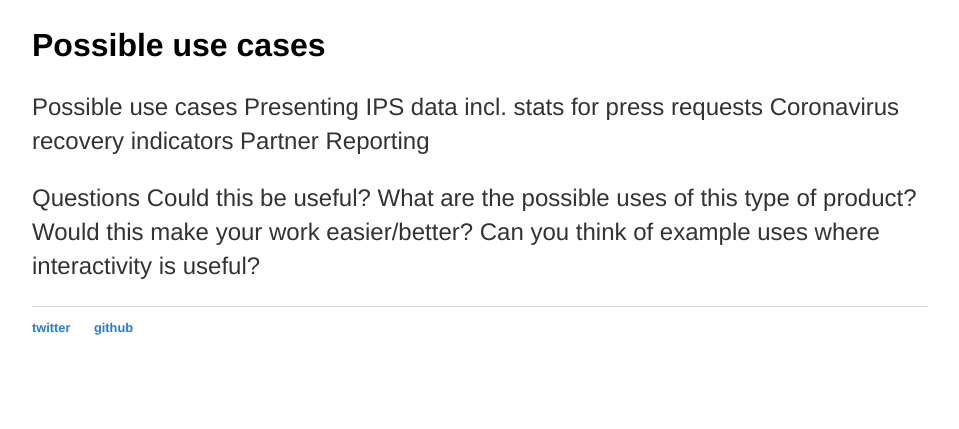
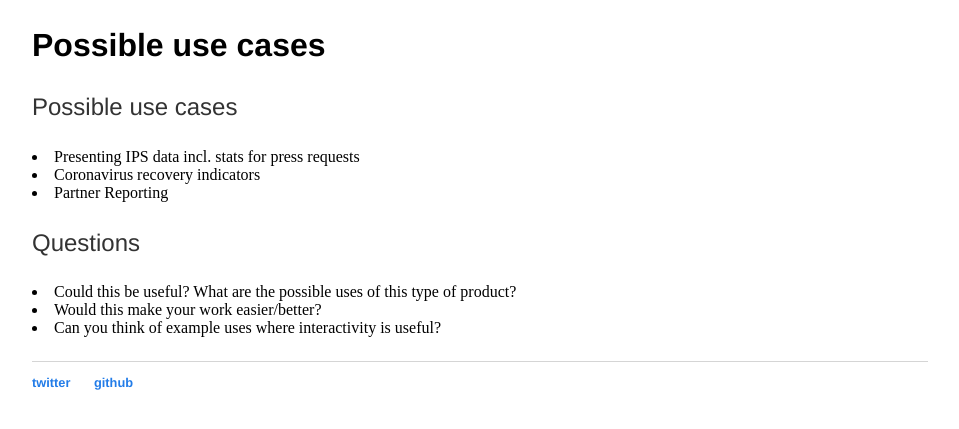
Before and after one commit to purtill/purtill.github.io, a Jekyll site: the page built from dashboard.html, in a window 1280 px wide and 900 px high, scrolled down 1465 px, cut to the strip 450-879 px from the top of the window. Shown: the whole strip, without its empty margins (160-1119 px from the left). Built offline with Jekyll 4.4.1, drawn with Linux system fonts in a browser that asks for light colours; before the commit the page ends 2310 px from its top, so only the background shows below that.

```diff
--- a/dashboard.html
+++ b/dashboard.html
@@ -20,14 +20,14 @@ title: Dashboard
 <h2>Possible use cases</h2>
 <p>
 Possible use cases
-Presenting IPS data incl. stats for press requests
-Coronavirus recovery indicators
-Partner Reporting
+	<li>Presenting IPS data incl. stats for press requests</li>
+	<li>Coronavirus recovery indicators</li>
+	<li>Partner Reporting</li>
 </p>
 
 <p>Questions
-Could this be useful? What are the possible uses of this type of product?
-Would this make your work easier/better?
-Can you think of example uses where interactivity is useful?
+	<li>Could this be useful? What are the possible uses of this type of product?</li>
+	<li>Would this make your work easier/better?</li>
+	<li>Can you think of example uses where interactivity is useful?</li>
 </p>
  </div>
```
